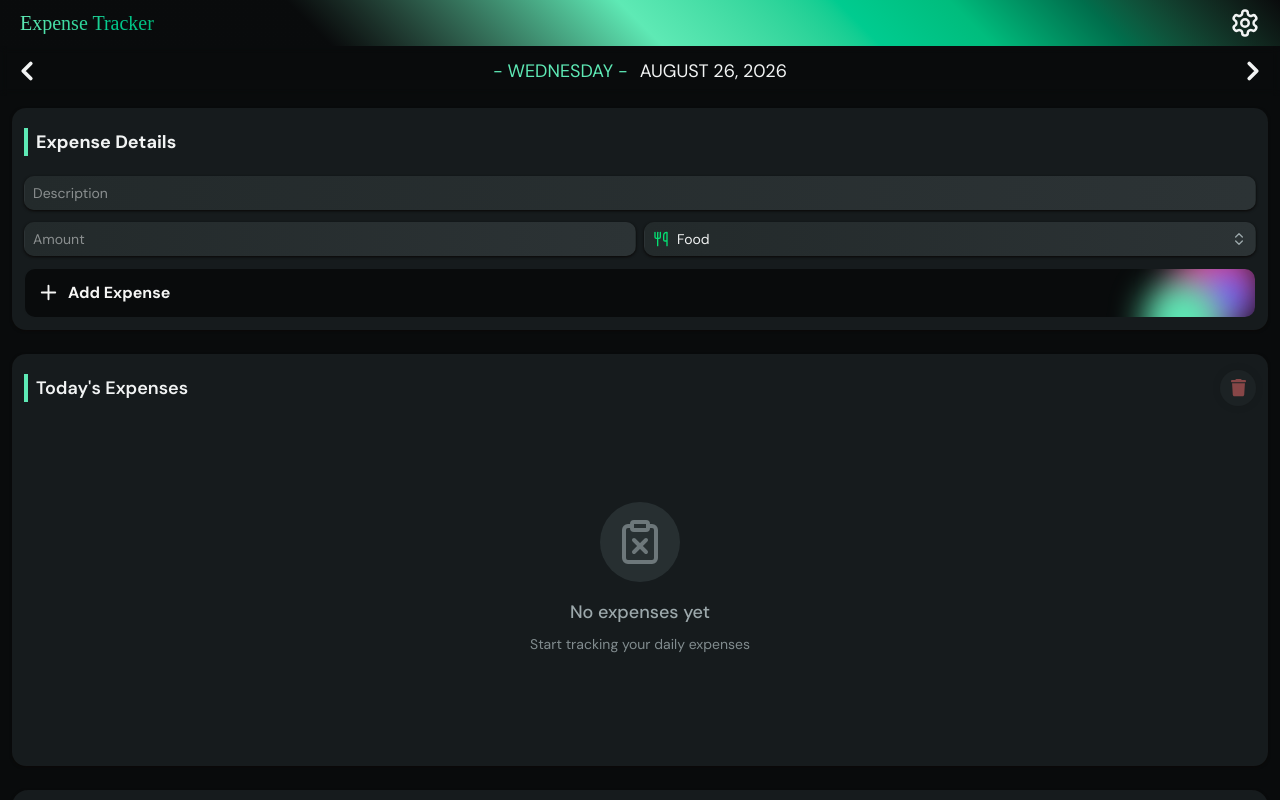
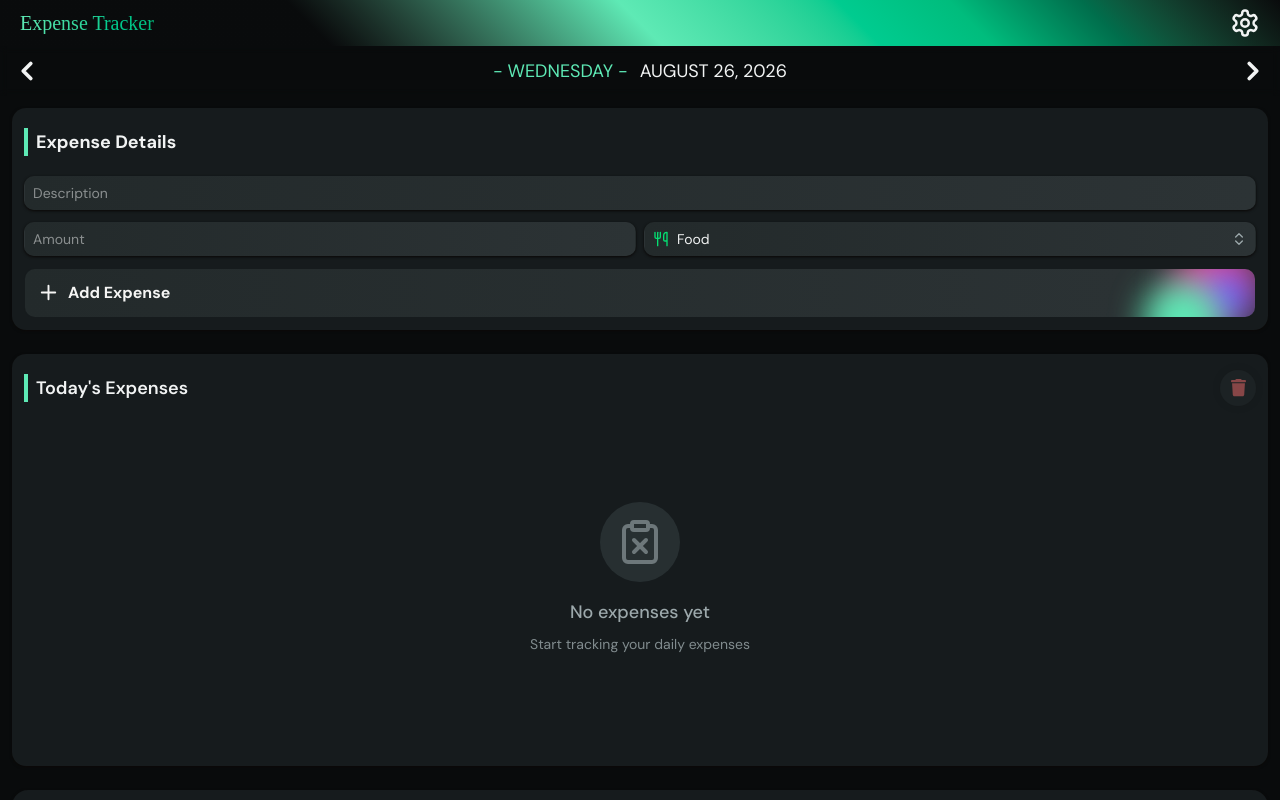
Before and after one commit to aaronpaulxx/expense-tracker, a React (Vite) app: page / in a window 1280 px wide. Built offline with nearby package versions, Linux system fonts and the light colour scheme; a web font is replaced by a local one.

Commit message:
fix: add the gradient for the button bg

```diff
--- a/src/components/ExpenseForm.jsx
+++ b/src/components/ExpenseForm.jsx
@@ -202,7 +202,7 @@ const ExpenseForm = ({
                           hover:decoration-2
                           hover:text-stone-50 active:text-orange-300
 
-                          relative bg-background h-auto w-full border-0 text-left p-3
+                          relative bg-linear-to-r from-expense-gradient to-expense-gradient2 h-auto w-full border-0 text-left p-3
                           text-stone-100 text-base font-bold rounded-lg overflow-hidden
 
                           before:absolute before:w-12 before:h-12 before:content-[''] before:right-1 before:top-1 before:z-10
```
